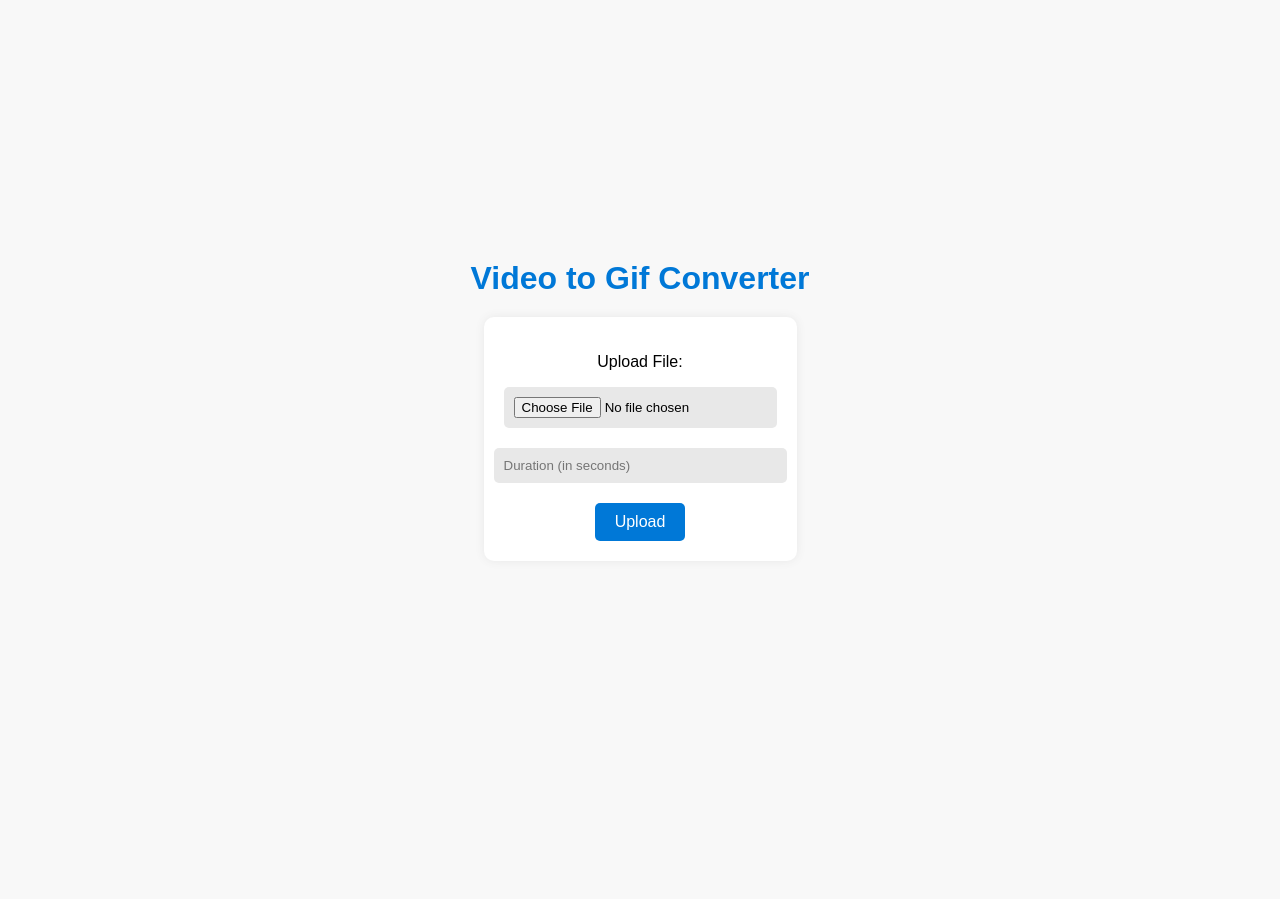
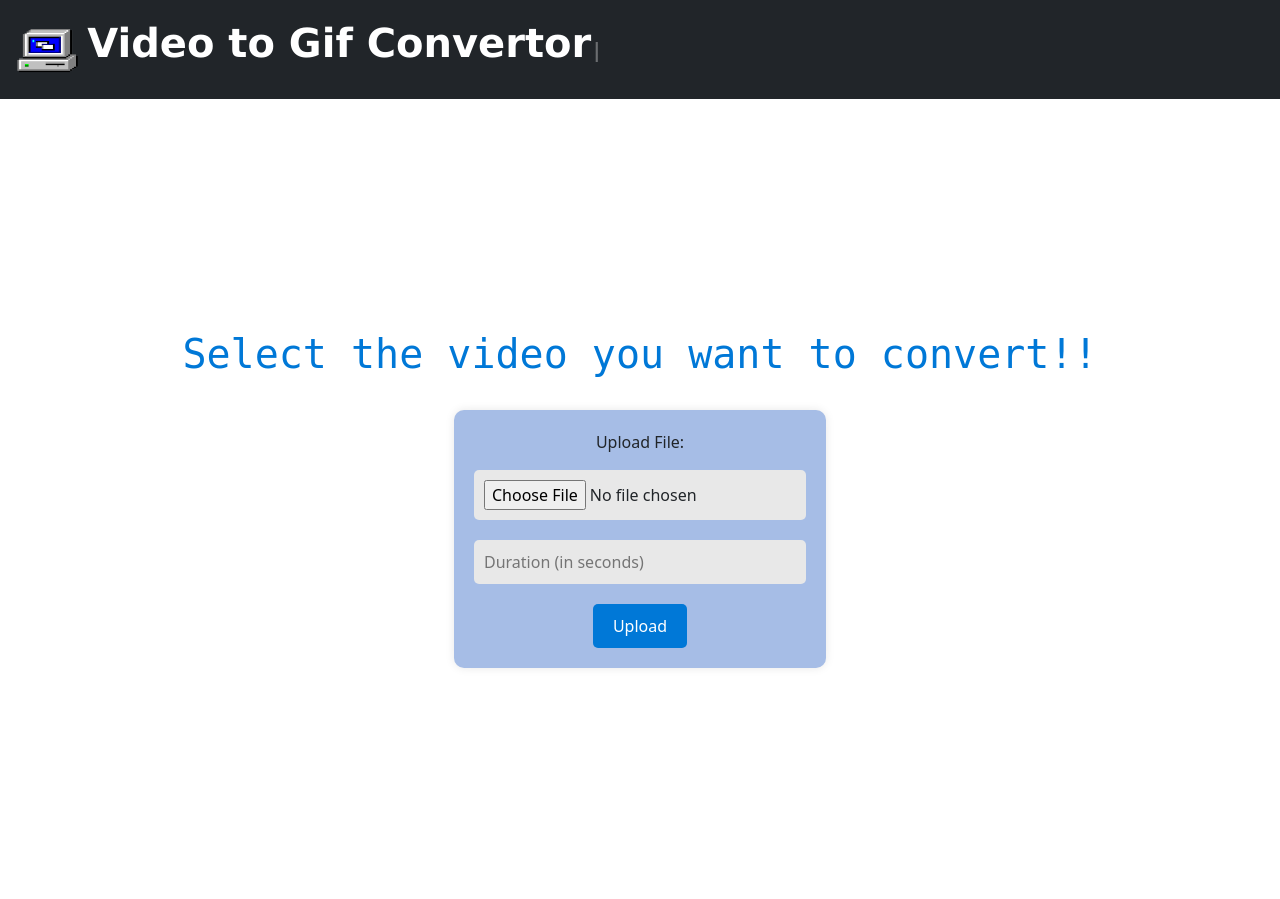
Before and after one commit to Zoronium/Video-to-Gif-Project, a Flask app: page / in a window 1280 px wide. Before the commit the page ends 541 px from the top, so only its background shows below. Run offline with Flask 2, Linux system fonts and the light colour scheme; some libraries are stand-ins or nearby versions.

Commit message:
added text typing effect and other changes

```diff
--- /dev/null
+++ b/templates/style.css
@@ -0,0 +1,76 @@
+body {
+    background-color: #ffffff;
+    font-family: Arial, sans-serif;
+    margin: 0;
+    padding: 0;
+}
+
+.container {
+    display: flex;
+    flex-direction: column;
+    align-items: center;
+    justify-content: center;
+    height: 100vh;
+}
+
+h1 {
+    color: #0078D7;
+    margin-bottom: 20px;
+    font-weight: bold;
+    font-family: monospace;
+}
+
+form {
+    display: flex;
+    flex-direction: column;
+    align-items: center;
+    padding: 20px;
+    background-color: rgb(166, 189, 230);
+    border-radius: 10px;
+    box-shadow: 0px 0px 10px #E8E8E8;
+}
+
+input[type="file"] {
+    margin-bottom: 20px;
+    padding: 10px;
+    border: none;
+    border-radius: 5px;
+    background-color: #E8E8E8;
+}
+
+input[name='duration'] {
+    margin-bottom: 20px;
+    padding: 10px;
+    border: none;
+    border-radius: 5px;
+    background-color: #E8E8E8;
+    width: 100%;
+}
+
+input[type="submit"] {
+    background-color: #0078D7;
+    color: white;
+    padding: 10px 20px;
+    border: none;
+    border-radius: 5px;
+    font-size: 16px;
+    cursor: pointer;
+}
+
+input[type="submit"]:hover {
+    background-color: #0060BF;
+}
+
+.error {
+    color: red;
+    margin-top: 10px;
+}
+
+nav span {
+    font-size: 20px;
+    font-weight: bold;
+}
+nav img{
+    position: relative;
+    bottom:10px;
+}
--- a/templates/upload_form.html
+++ b/templates/upload_form.html
@@ -5,81 +5,38 @@
     <meta charset="UTF-8">
     <meta http-equiv="X-UA-Compatible" content="IE=edge">
     <meta name="viewport" content="width=device-width, initial-scale=1.0">
+    <link rel="stylesheet" href="style.css">
+    <link href="https://cdn.jsdelivr.net/npm/bootstrap@5.0.2/dist/css/bootstrap.min.css" rel="stylesheet"
+        integrity="sha384-EVSTQN3/azprG1Anm3QDgpJLIm9Nao0Yz1ztcQTwFspd3yD65VohhpuuCOmLASjC" crossorigin="anonymous">
     <title>Video to Gif Converter</title>
     <style>
-        body {
-            background-color: #F8F8F8;
-            font-family: Arial, sans-serif;
-            margin: 0;
-            padding: 0;
-        }
 
-        .container {
-            display: flex;
-            flex-direction: column;
-            align-items: center;
-            justify-content: center;
-            height: 100vh;
-        }
-
-        h1 {
-            color: #0078D7;
-            margin-bottom: 20px;
-        }
-
-        form {
-            display: flex;
-            flex-direction: column;
-            align-items: center;
-            padding: 20px;
-            background-color: white;
-            border-radius: 10px;
-            box-shadow: 0px 0px 10px #E8E8E8;
-        }
-
-        input[type="file"] {
-            margin-bottom: 20px;
-            padding: 10px;
-            border: none;
-            border-radius: 5px;
-            background-color: #E8E8E8;
-        }
-
-        input[name='duration'] {
-            margin-bottom: 20px;
-            padding: 10px;
-            border: none;
-            border-radius: 5px;
-            background-color: #E8E8E8;
-            width: 100%;
-        }
-
-        input[type="submit"] {
-            background-color: #0078D7;
-            color: white;
-            padding: 10px 20px;
-            border: none;
-            border-radius: 5px;
-            font-size: 16px;
-            cursor: pointer;
-        }
-
-        input[type="submit"]:hover {
-            background-color: #0060BF;
-        }
-
-        .error {
-            color: red;
-            margin-top: 10px;
-        }
     </style>
 
 <body>
+    <nav class="navbar navbar-dark bg-dark">
+        <div class="container-fluid">
+          <a class="navbar-brand" href="#">
+            <img src="assets/funny-computer-animated-gif-29.gif" alt="" width="70" height="50" class="d-inline-block align-text-top">
+        <span class="auto-type" style="font-size: 40px;font-family:'Lucida Sans', 'Lucida Sans Regular', 'Lucida Grande', 'Lucida Sans Unicode', Geneva, Verdana, sans-serif;"></a></span>
+              </div>
+              <script src="https://cdn.jsdelivr.net/npm/typed.js@2.0.12"></script>
+              <script>
+                var typed = new Typed(".auto-type", {
+                  strings: ["Video to Gif Convertor "],
+                  typeSpeed: 100,
+                  backspeed: 100,
+                  loop: true
+                })
+              </script></span>
+          </a>
+        </div>
+      </nav>
     <div class="container">
         <h1>
-            Video to Gif Converter
+            Select the video you want to convert!!
         </h1>
-
+<br>
         <form method="post" enctype="multipart/form-data">
             <p> Upload File:
             </p>
@@ -90,5 +47,8 @@
         </form>
     </div>
 </body>
+<script src="https://cdn.jsdelivr.net/npm/bootstrap@5.0.2/dist/js/bootstrap.bundle.min.js"
+    integrity="sha384-MrcW6ZMFYlzcLA8Nl+NtUVF0sA7MsXsP1UyJoMp4YLEuNSfAP+JcXn/tWtIaxVXM"
+    crossorigin="anonymous"></script>
 
 </html>
```
Also changed, not shown: templates/assets/funny-computer-animated-gif-29.gif (added).
